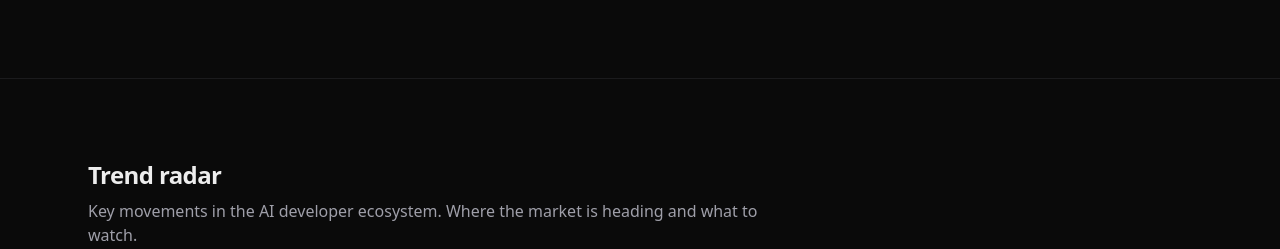
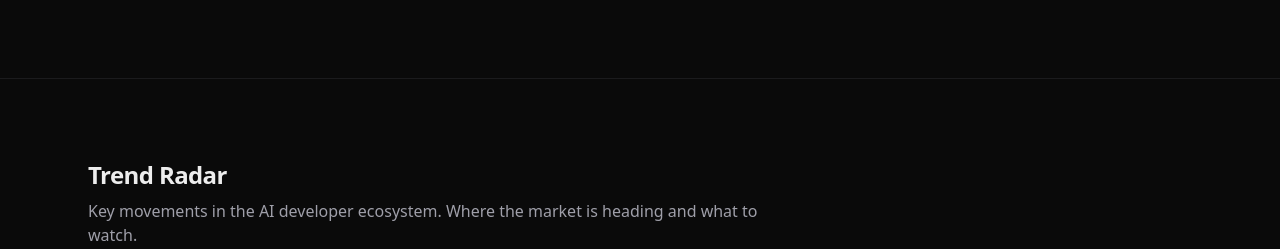
Before and after one commit to ian-schwartz/ai-dev-trends-explorer, a Next.js app: page / in a window 1280 px wide. Shown: the part 1890-2139 px from the top of the page. Built offline with nearby package versions, Linux system fonts and the light colour scheme; no server answers.

Commit message:
content: normalize title casing across headings

```diff
--- a/src/app/tools/[slug]/page.tsx
+++ b/src/app/tools/[slug]/page.tsx
@@ -87,7 +87,7 @@ export default async function ToolDetailPage({
           className="inline-flex items-center gap-1.5 text-sm text-zinc-400 transition-colors duration-200 ease-out hover:text-foreground"
         >
           <ArrowLeft className="h-4 w-4" />
-          Tools directory
+          Tools Directory
         </Link>
 
         {/* Header */}
--- a/src/app/tools/page.tsx
+++ b/src/app/tools/page.tsx
@@ -40,7 +40,7 @@ export default function ToolsPage() {
     <main className="min-h-screen">
       <div className="mx-auto max-w-6xl px-4 py-12 sm:px-6 sm:py-16">
         <h1 className="text-3xl font-bold tracking-tight text-foreground">
-          Tools directory
+          Tools Directory
         </h1>
         <p className="mt-3 max-w-2xl text-zinc-400">
           AI development tools: IDEs, coding agents, UI generators, and
--- a/src/components/home/TrendRadarSection.tsx
+++ b/src/components/home/TrendRadarSection.tsx
@@ -6,7 +6,7 @@ export function TrendRadarSection() {
     <section id="trend-radar" className="py-16 sm:py-20">
       <div className="mx-auto max-w-6xl px-4 sm:px-6">
         <h2 className="text-2xl font-semibold tracking-tight text-foreground">
-          Trend radar
+          Trend Radar
         </h2>
         <p className="mt-2 max-w-2xl text-zinc-400">
           Key movements in the AI developer ecosystem. Where the market is
```
